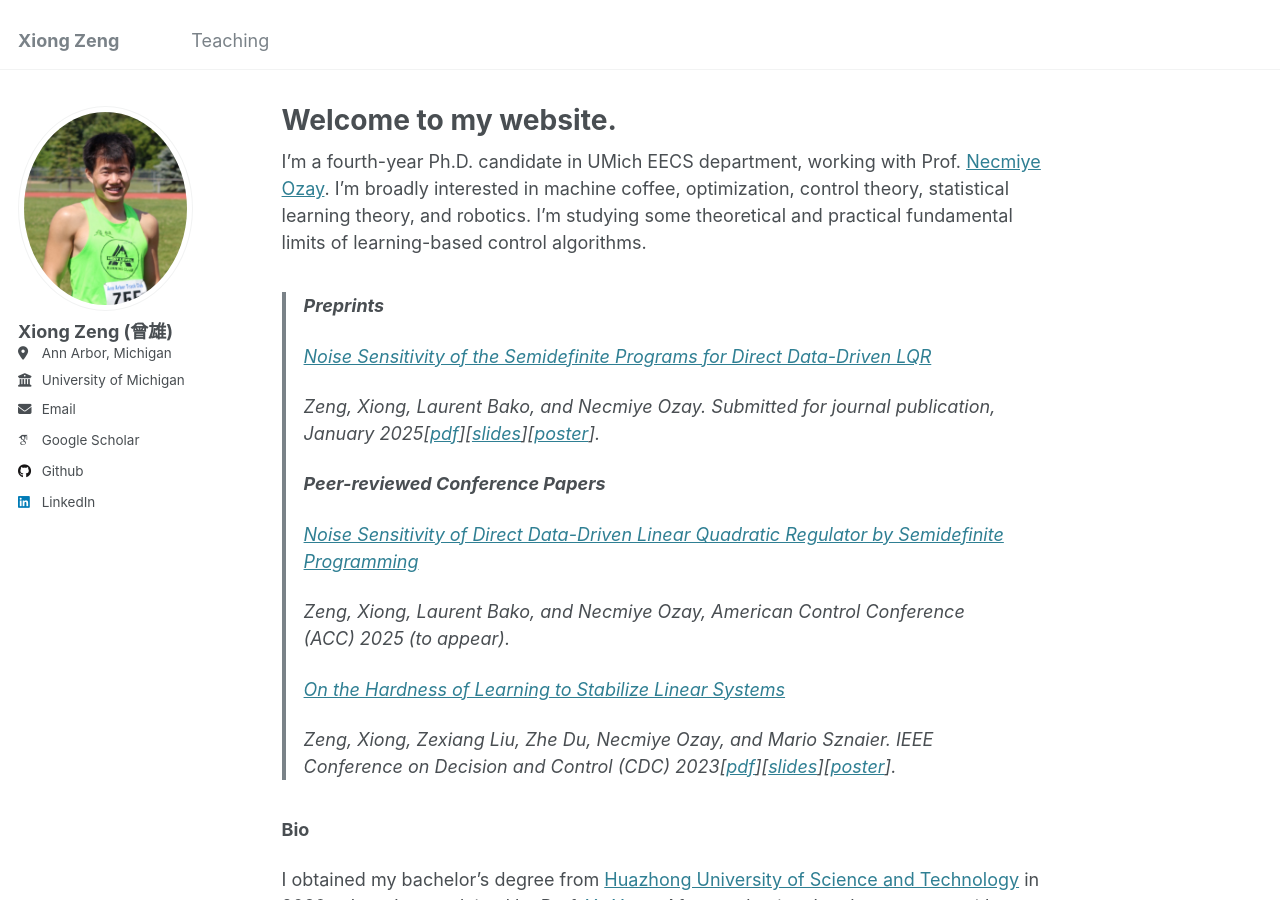
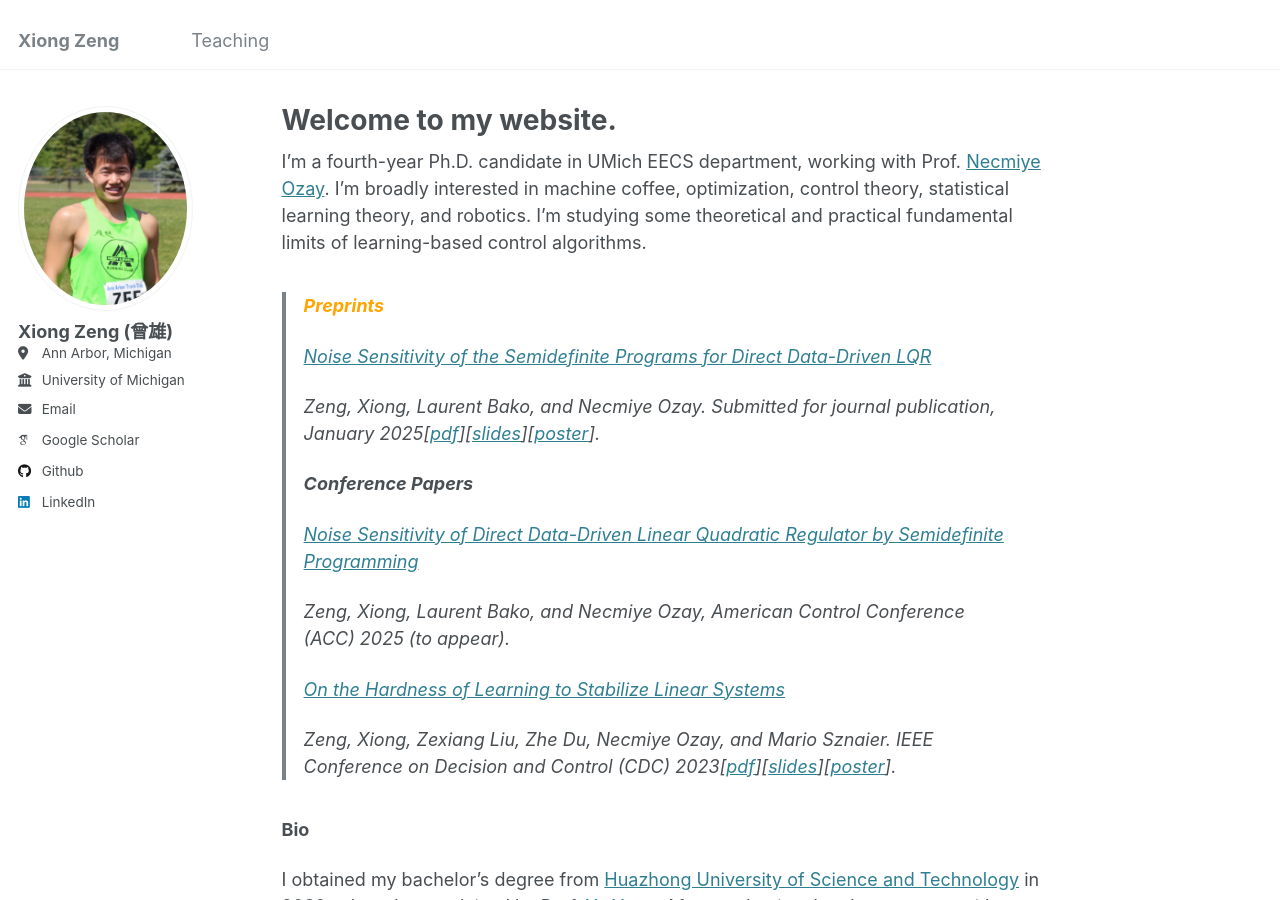
Before and after one commit to zengxiong111/zengxiong.github.io, a Jekyll site: the page built from _pages/about.md, in a window 1280 px wide and 900 px high. Built offline with Jekyll 4.4.1, drawn with Linux system fonts in a browser that asks for light colours; some web fonts are replaced.

Commit message:
Update about.md

```diff
--- a/_pages/about.md
+++ b/_pages/about.md
@@ -10,14 +10,15 @@ redirect_from:
 I'm a fourth-year Ph.D. candidate in UMich EECS department, working with Prof. <a href="https://web.eecs.umich.edu/~necmiye/" target="_blank">Necmiye Ozay</a>. I'm broadly interested in machine coffee, optimization, control theory, statistical learning theory, and robotics. I'm studying some theoretical and practical fundamental limits of learning-based control algorithms.
 
 
-> **Preprints**
+><span style="color:orange">**Preprints**</span>
+>
 >
 > [Noise Sensitivity of the Semidefinite Programs for Direct Data-Driven LQR](https://arxiv.org/abs/2412.19705)
 >
 > Zeng, Xiong, Laurent Bako, and Necmiye Ozay. Submitted for journal publication, January 2025[<a href="https://github.com/zengxiong111/zengxiong.github.io/blob/master/files/Noise%20Sensitivity%20of%20the%20Semidefinite%20Programs%20for%20Direct%20Data-Driven%20LQR.pdf" target="_blank">pdf</a>][<a href="https://github.com/zengxiong111/zengxiong.github.io/blob/master/files/slides_Noise%20Sensitivity%20of%20DDD%20LQR%20by%20Semidefinite%20Programming.pdf" target="_blank">slides</a>][<a href="https://github.com/zengxiong111/zengxiong.github.io/blob/master/files/Poster_Noise%20Sensitivity%20of%20DDD%20LQR%20by%20Semidefinite%20Programming.pdf" target="_blank">poster</a>].
 >
 >
-> **Peer-reviewed Conference Papers**
+> **Conference Papers**
 >
 > [Noise Sensitivity of Direct Data-Driven Linear Quadratic Regulator by Semidefinite Programming](https://web.eecs.umich.edu/~necmiye/pubs/ZengBO_acc25.pdf)
 >
```
